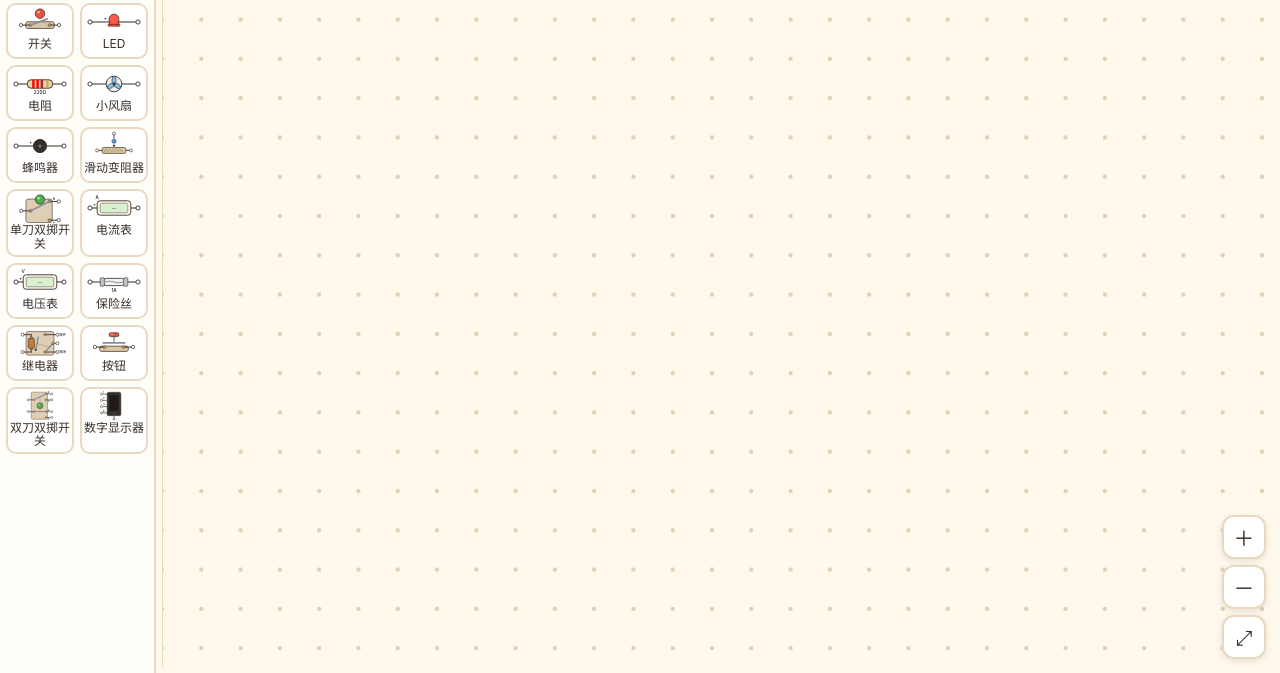
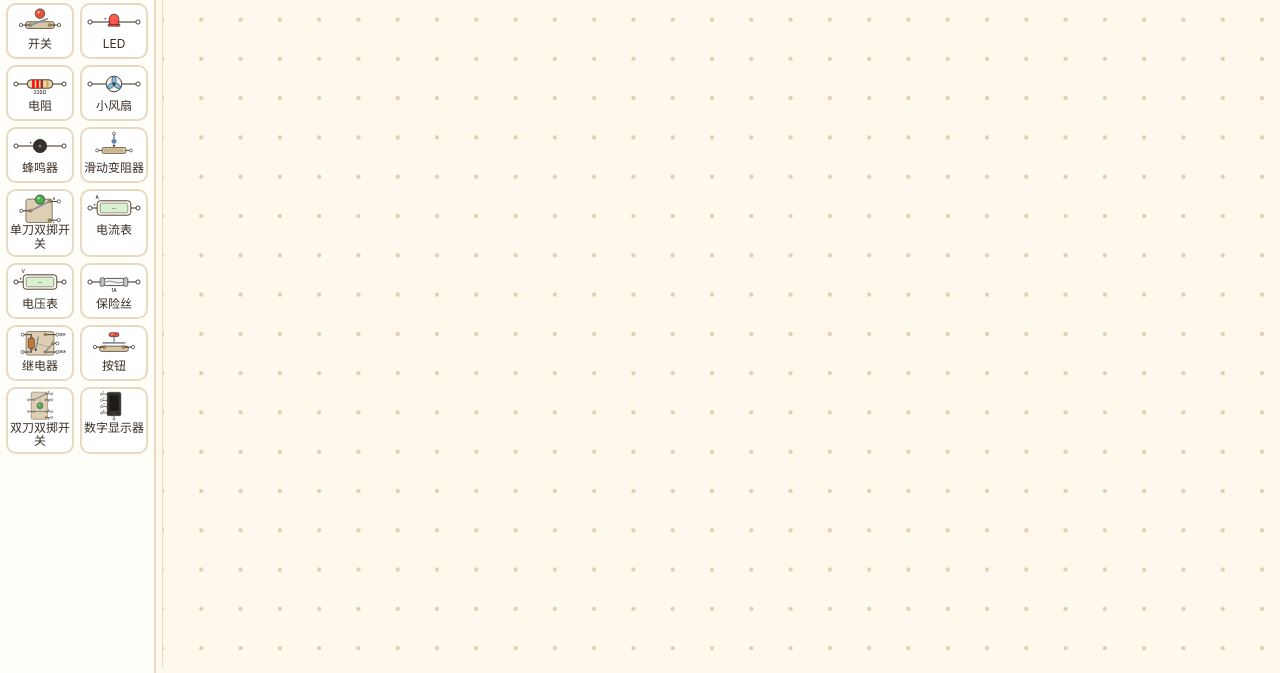
Before and after one commit to childe/saisai.me, a plain HTML site: page circuit/index.html in a window 1280 px wide. Shown: the part 127-800 px from the top of the page. Drawn offline with Linux system fonts and the light colour scheme.

Commit message:
refactor(circuit): 去掉右下角的缩放按钮
缩放靠双指捏合和滚轮，平移靠拖空白处，按钮用不上。

Co-Authored-By: Claude Opus 5.5 <noreply@anthropic.com>

```diff
--- a/circuit/app.js
+++ b/circuit/app.js
@@ -85,14 +85,6 @@ board.addEventListener('wheel', e => {
   const d = Math.max(-100, Math.min(100, e.deltaY));
   setView(zoomAt(view, Math.exp(-d * (e.ctrlKey ? 0.01 : 0.002)), localPt(e.clientX, e.clientY), boardSize()));
 }, { passive: false });
-
-document.querySelector('#zoom').addEventListener('click', e => {
-  const b = e.target.closest('[data-zoom]');
-  if (!b || !view) return;
-  const size = boardSize();
-  if (b.dataset.zoom === 'fit') fitContent();
-  else setView(zoomAt(view, b.dataset.zoom === 'in' ? 1.25 : 0.8, [size.w / 2, size.h / 2], size));
-});
 
 // 画板上按着的手指；两根手指时进入捏合缩放。
 const pointers = new Map();
--- a/circuit/index.html
+++ b/circuit/index.html
@@ -42,11 +42,6 @@
         <g id="parts"></g>
         <g id="overlay"></g>
       </svg>
-      <div id="zoom">
-        <button class="btn" data-zoom="in" aria-label="放大">＋</button>
-        <button class="btn" data-zoom="out" aria-label="缩小">－</button>
-        <button class="btn" data-zoom="fit" aria-label="看全部">⤢</button>
-      </div>
       <div id="panel" hidden></div>
       <div id="banner" hidden>暂时无法计算</div>
       <div id="tasklist" hidden>
--- a/circuit/styles.css
+++ b/circuit/styles.css
@@ -168,17 +168,6 @@ body {
 .burnt { filter: grayscale(1); }
 .preview { fill: none; stroke: var(--accent); stroke-width: 4; stroke-dasharray: 10 8; }
 
-/* 缩放按钮 */
-#zoom {
-  position: absolute;
-  right: 14px;
-  bottom: 14px;
-  display: flex;
-  flex-direction: column;
-  gap: 6px;
-}
-#zoom .btn { font-size: 1.3rem; padding: 0; box-shadow: 0 2px 6px rgba(58, 46, 37, 0.12); }
-
 /* 面板 */
 #panel {
   position: absolute;
```
Also changed, not shown: circuit/test/static.test.js (+2 -2 lines).
